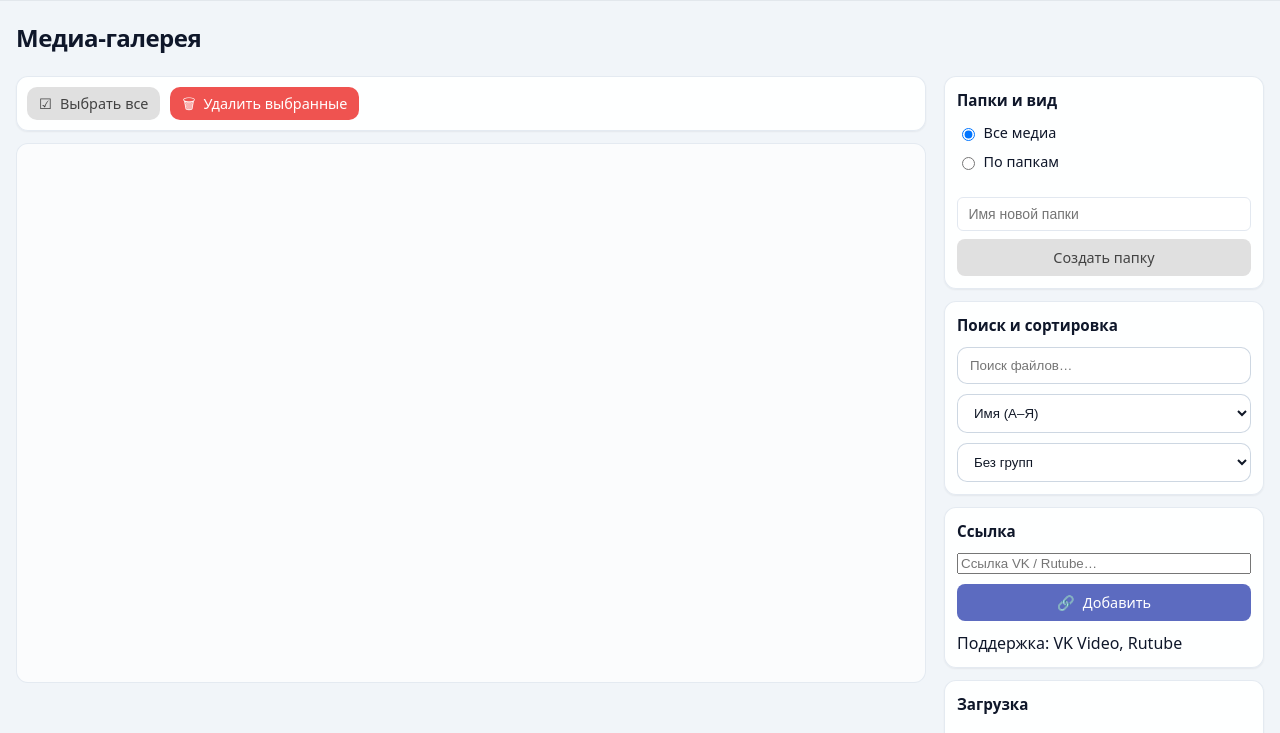
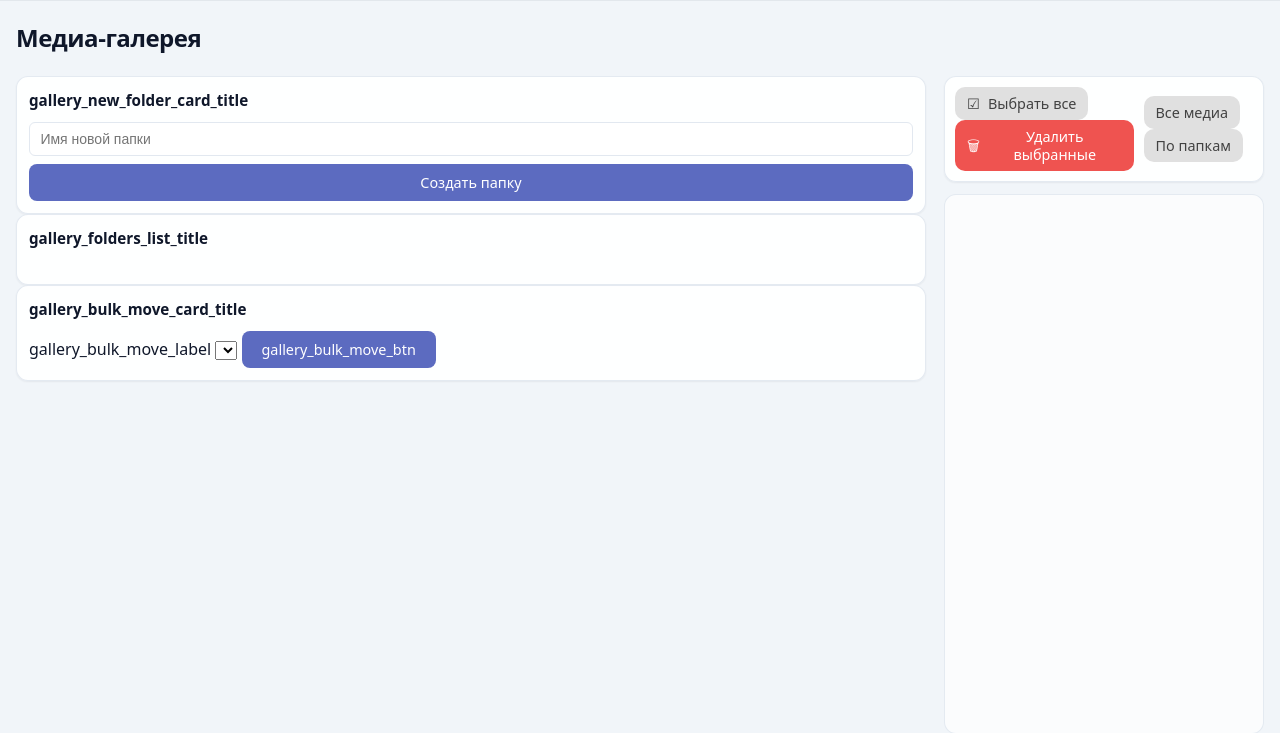
Before and after one commit to kirpodolak/dsign, a Python web app: template dsign/templates/gallery.html in a window 1280 px wide. Shown: the part 57-790 px from the top of the page. Run offline with Jinja, Linux system fonts and the light colour scheme; the template is opened without the code that fills it, so the values that code supplies are empty.

Commit message:
Update gallery.html

```diff
--- a/dsign/templates/gallery.html
+++ b/dsign/templates/gallery.html
@@ -1,4 +1,6 @@
 {% extends "layout.html" %}
+
+{% block body_class %} page-gallery{% endblock %}
 
 {% block body_extra_attrs %} data-page-title-i18n="page_gallery_title"{% endblock %}
 
@@ -10,14 +12,46 @@
 <h1 class="page-title" data-i18n="page_gallery_title">Медиа-галерея</h1>
 
   <div class="gallery-shell">
+    <aside class="gallery-folder-column" id="gallery-folder-column" aria-label="Folders">
+      <div class="gallery-side__card gallery-folder-column__create" id="gallery-folder-create-card">
+        <div class="gallery-side__title" data-i18n="gallery_new_folder_card_title">Новая папка</div>
+        <div class="gallery-folder-create">
+          <input type="text" id="gallery-new-folder-name" class="gallery-folder-create__input" maxlength="255" data-i18n-placeholder="gallery_new_folder_ph" placeholder="Имя папки">
+          <button type="button" id="gallery-create-folder-btn" class="btn primary" data-i18n="gallery_create_folder">Создать папку</button>
+        </div>
+      </div>
+      <div class="gallery-side__card gallery-folder-column__list-card" id="gallery-folder-list-card">
+        <div class="gallery-side__title" data-i18n="gallery_folders_list_title">Папки</div>
+        <div class="gallery-folder-list-scroller" id="gallery-folder-list-scroller">
+          <div id="gallery-folder-nav" class="gallery-folder-nav" role="navigation" aria-label="Folder list"></div>
+        </div>
+      </div>
+      <div class="gallery-side__card gallery-folder-column__bulk" id="gallery-bulk-move-card">
+        <div class="gallery-side__title" data-i18n="gallery_bulk_move_card_title">Перемещение</div>
+        <div class="gallery-bulk-move gallery-bulk-move--column" id="gallery-bulk-move">
+          <label class="gallery-bulk-move__label" for="gallery-bulk-folder-select">
+            <span data-i18n="gallery_bulk_move_label">В папку</span>
+          </label>
+          <select id="gallery-bulk-folder-select" class="gallery-bulk-move__select" aria-label="Target folder"></select>
+          <button type="button" id="gallery-bulk-move-btn" class="btn primary gallery-bulk-move__btn" data-i18n="gallery_bulk_move_btn">Переместить</button>
+        </div>
+      </div>
+    </aside>
+
     <div class="gallery-main">
       <div class="gallery-actions" role="toolbar" data-i18n-aria="gallery_toolbar_aria" aria-label="Галерея">
+        <div class="gallery-actions__left">
           <button id="select-all" type="button" class="btn secondary">
             <span aria-hidden="true">☑</span> <span data-i18n="select_all">Выбрать все</span>
           </button>
           <button id="delete-selected" type="button" class="btn danger">
             <span aria-hidden="true">🗑</span> <span data-i18n="delete_selected">Удалить выбранные</span>
           </button>
+        </div>
+        <div class="gallery-actions__right" role="group" aria-label="View mode">
+          <button type="button" id="gallery-view-all" class="btn secondary gallery-view-mode-btn is-active" data-i18n="pl_filter_all">Все медиа</button>
+          <button type="button" id="gallery-view-by-folder" class="btn secondary gallery-view-mode-btn" data-i18n="gallery_view_by_folder">По папкам</button>
+        </div>
       </div>
 
       <div class="gallery-grid-scroll" aria-label="Media files">
@@ -28,22 +62,6 @@
     </div>
 
     <aside class="gallery-side" aria-label="Gallery controls">
-      <div class="gallery-side__card" id="gallery-folders-card">
-        <div class="gallery-side__title" data-i18n="gallery_folders_title">Папки</div>
-        <div class="gallery-view-mode" role="group" aria-label="View mode">
-          <label class="gallery-view-mode__opt">
-            <input type="radio" name="gallery-view-mode" value="all" checked> <span data-i18n="pl_filter_all">Все медиа</span>
-          </label>
-          <label class="gallery-view-mode__opt">
-            <input type="radio" name="gallery-view-mode" value="by_folder"> <span data-i18n="gallery_view_by_folder">По папкам</span>
-          </label>
-        </div>
-        <div id="gallery-folder-nav" class="gallery-folder-nav" hidden></div>
-        <div class="gallery-folder-create">
-          <input type="text" id="gallery-new-folder-name" class="gallery-folder-create__input" maxlength="255" data-i18n-placeholder="gallery_new_folder_ph" placeholder="Имя папки">
-          <button type="button" id="gallery-create-folder-btn" class="btn secondary" data-i18n="gallery_create_folder">Создать папку</button>
-        </div>
-      </div>
       <div class="gallery-side__card">
         <div class="gallery-side__title" data-i18n="gallery_search_sort">Поиск и сортировка</div>
         <div class="controls controls--stack">
```
Lines whose indentation alone changed are shown as unchanged.
